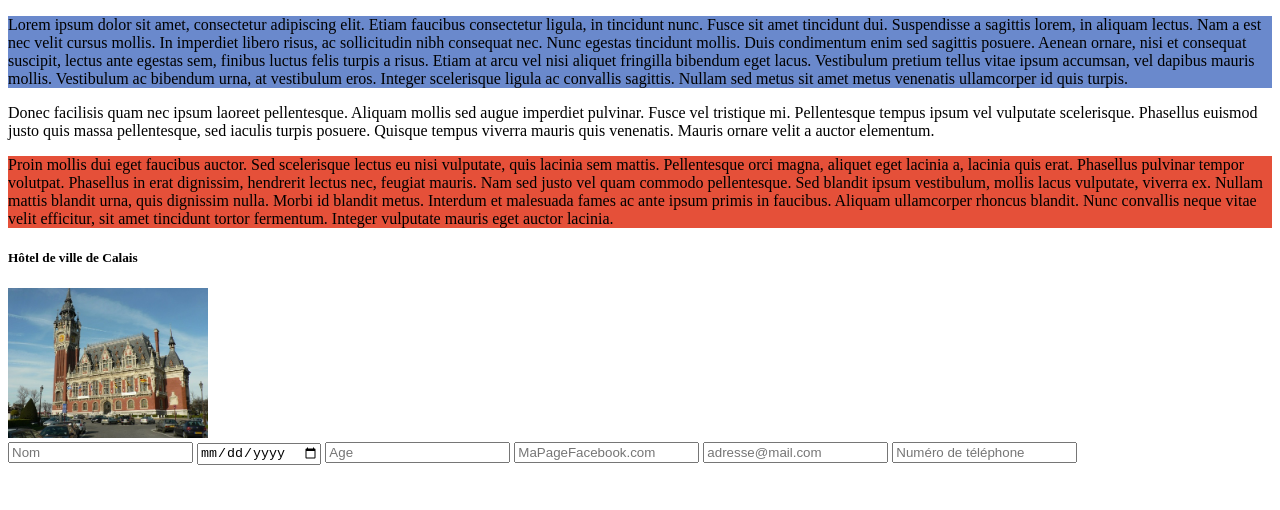
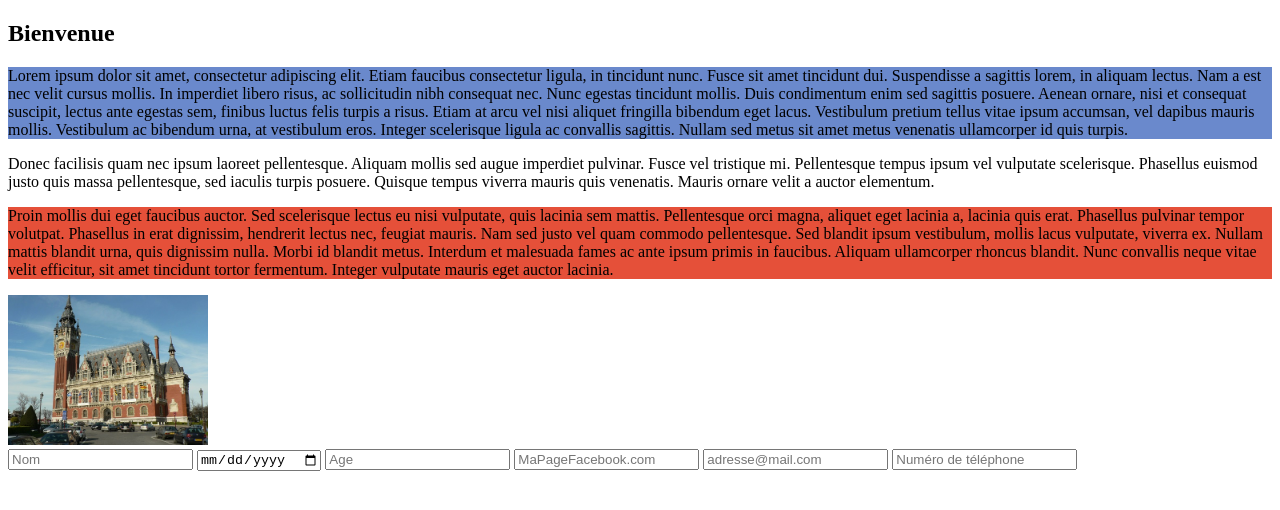
Before and after one commit to Nore1008/Tp1, a plain HTML site: page index.html in a window 1280 px wide. Drawn offline with Linux system fonts and the light colour scheme.

Commit message:
test paragraphe 16

```diff
--- a/index.html
+++ b/index.html
@@ -13,6 +13,9 @@
 	<header>
 
 	</header>
+	<section>
+
+		<h1>Bienvenue</h1>
 
 		<p id="para1">
 			Lorem ipsum dolor sit amet, consectetur adipiscing elit.
@@ -47,8 +50,8 @@
 			sit amet tincidunt tortor fermentum. Integer vulputate mauris eget auctor
 			lacinia.
 		</p>
-		<section>
-			<h5>Hôtel de ville de Calais</h5>
+
+
 			<img src="img/calais.jpg" width="200" alt="Hôtel de ville de Calais"/>
 	</section>
 
```
Lines whose indentation alone changed are shown as unchanged.
